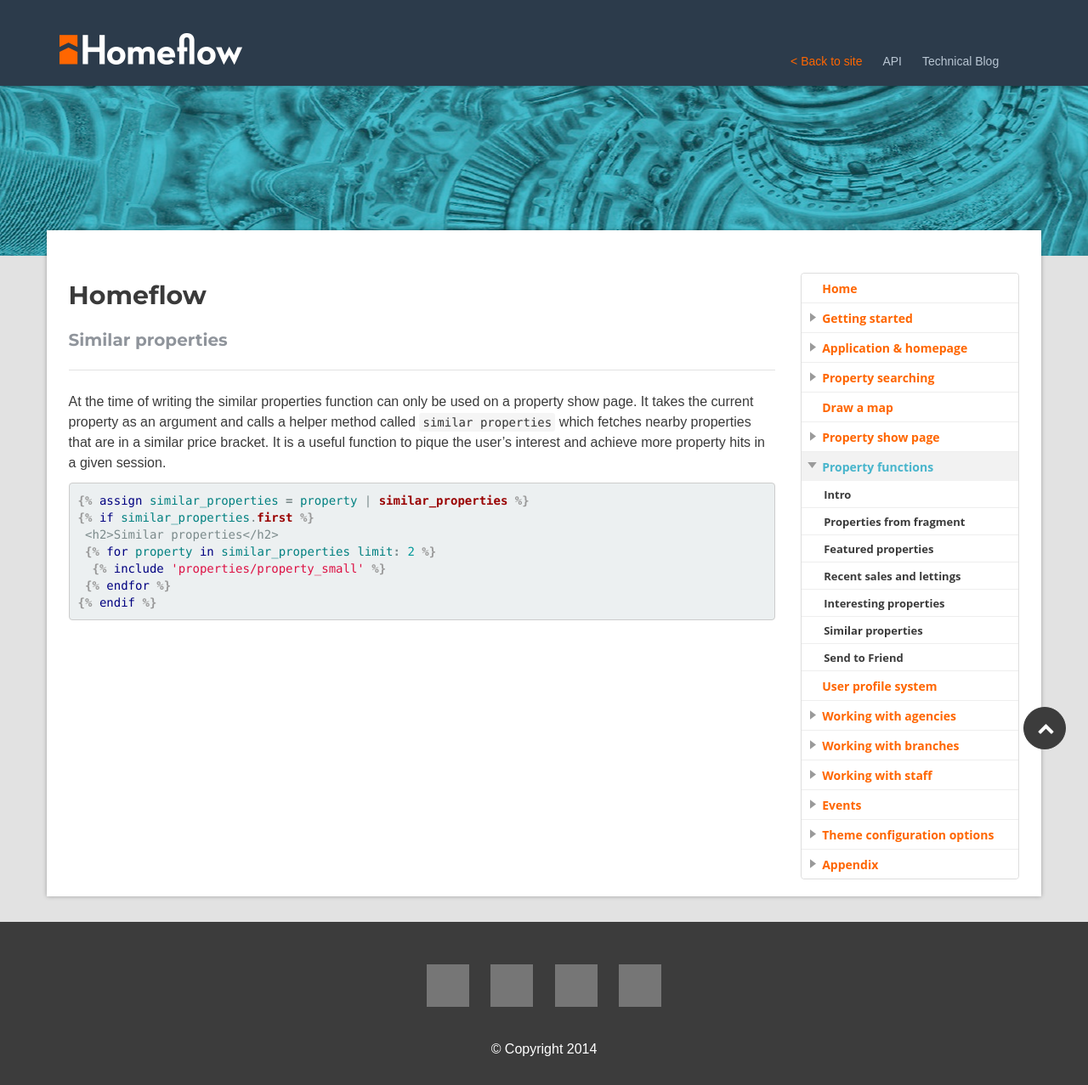
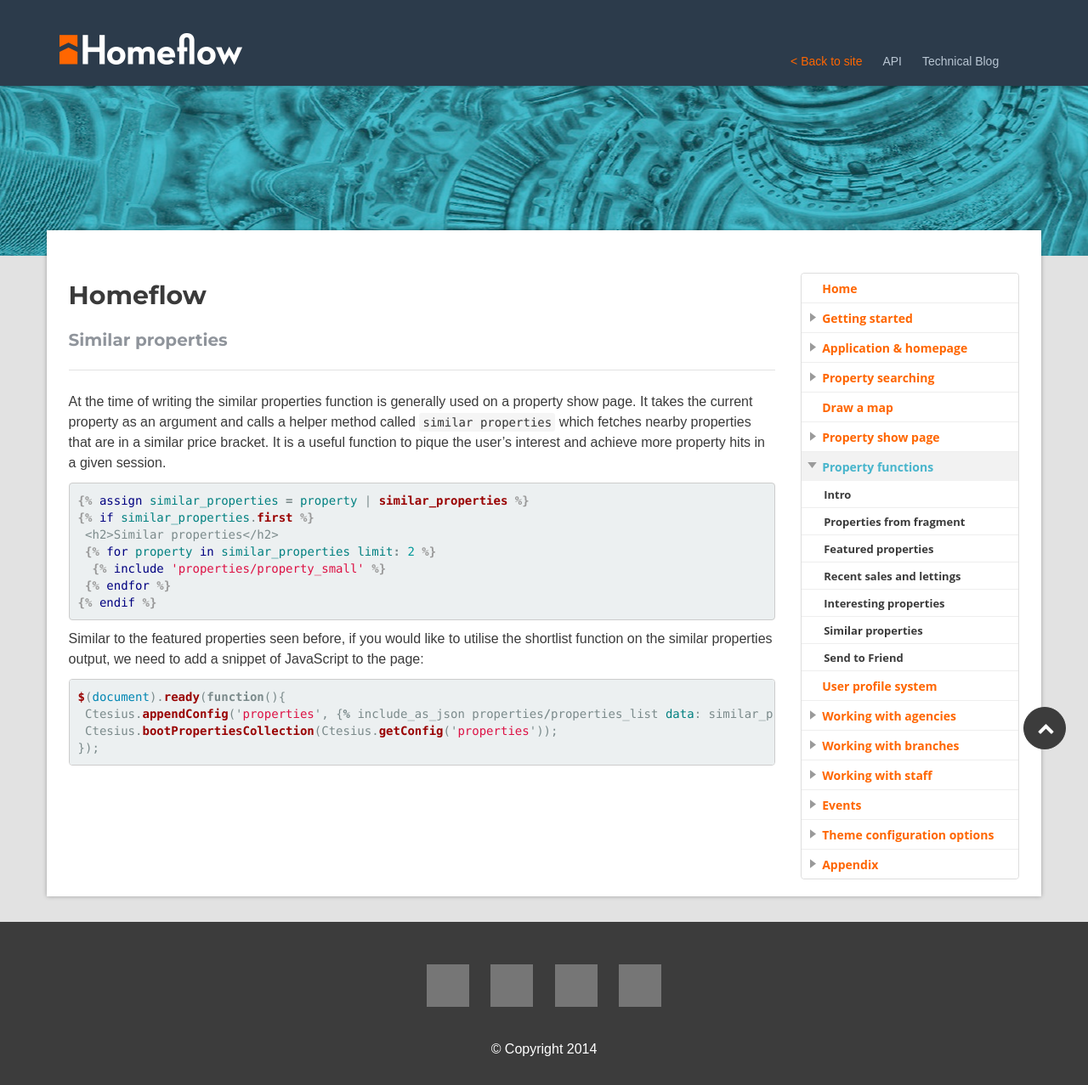
Before and after one commit to homeflow/homeflow.github.io, a Jekyll site: the page built from _posts/property-functions/2014-01-07-similar-properties.md, in a window 1280 px wide. Shown: the whole page at 85% size. Built offline with Jekyll 4.4.1, drawn with Linux system fonts in a browser that asks for light colours; grey boxes are pictures that could not be loaded.

Commit message:
Added shortlist JS bit

```diff
--- a/_posts/property-functions/2014-01-07-similar-properties.md
+++ b/_posts/property-functions/2014-01-07-similar-properties.md
@@ -4,7 +4,7 @@ title: Similar properties
 modal-id: similar-properties
 category: property-functions
 ---
-At the time of writing the similar properties function can only be used on a property show page. It takes the current property as an argument and calls a helper method called ``similar properties`` which fetches nearby properties that are in a similar price bracket. It is a useful function to pique the user's interest and achieve more property hits in a given session.
+At the time of writing the similar properties function is generally used on a property show page. It takes the current property as an argument and calls a helper method called ``similar properties`` which fetches nearby properties that are in a similar price bracket. It is a useful function to pique the user's interest and achieve more property hits in a given session.
 
 {% highlight liquid %}
 {% raw %}
@@ -17,3 +17,14 @@ At the time of writing the similar properties function can only be used on a pro
 {% endif %}
 {% endraw %}
 {% endhighlight %}
+
+Similar to the featured properties seen before, if you would like to utilise the shortlist function on the similar properties output, we need to add a snippet of JavaScript to the page:
+
+{% highlight javascript %}
+{% raw %}
+$(document).ready(function(){
+ Ctesius.appendConfig('properties', {% include_as_json properties/properties_list data: similar_properties target: properties %}.properties);
+ Ctesius.bootPropertiesCollection(Ctesius.getConfig('properties'));
+});
+{% endraw %}
+{% endhighlight %}
```
